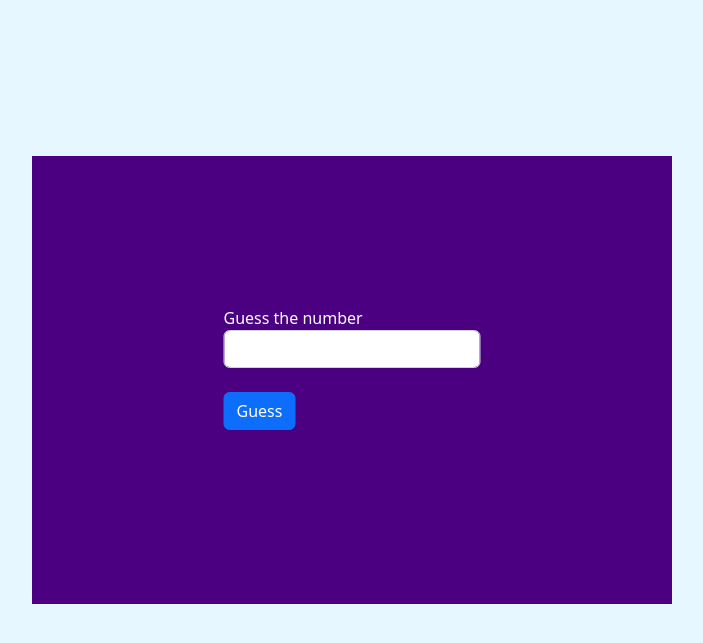
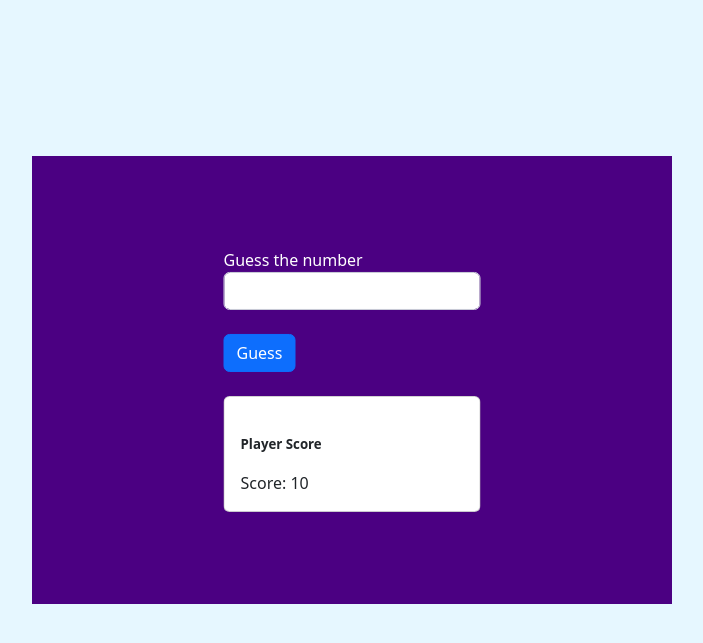
Before and after one commit to amar2468/GameHive, a Django app: template guess_the_digit/templates/home.html in a window 1280 px wide. Shown: the top 643 px of the page, without its empty margins (288-991 px from the left). Run offline with Django 3.2, Linux system fonts and the light colour scheme; the template is opened without the code that fills it: most values are stand-ins (such as "Sample title", 1, 10 or a date in 2020); some libraries are stand-ins or nearby versions.

Commit message:
Added a card to show the current score to the user for the guessing game

```diff
--- a/guess_the_digit/templates/home.html
+++ b/guess_the_digit/templates/home.html
@@ -56,6 +56,13 @@
                             {{ result }}
                         </div>
                     {% endif %}
+
+                    <div class="card">
+                        <div class="card-body mb-0">
+                          <h5 class="card-title mb-0">Player Score</h5>
+                          <p class="card-text">Score: {{ latest_score }}</p>
+                        </div>
+                    </div>
                 </div>
             </div>
 
```
